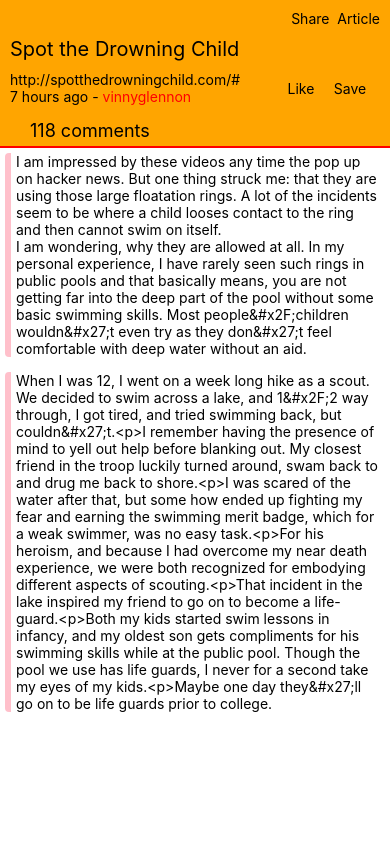
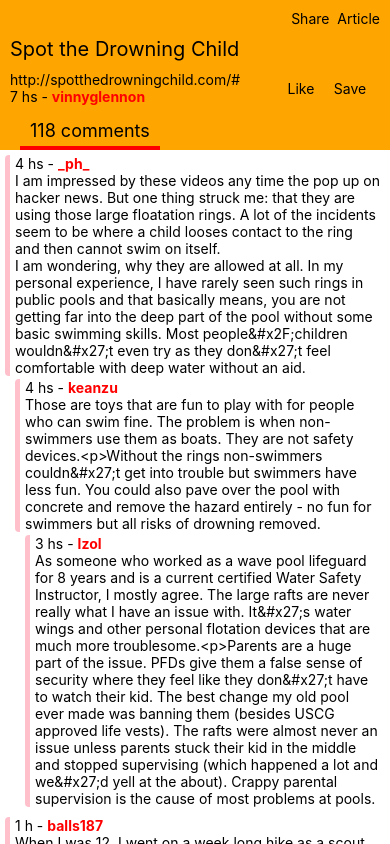
Before and after one commit to annshress/YCHN, a React Native app: screen / in a window 390 px wide. Built offline with nearby package versions, Linux system fonts and the light colour scheme.

Commit message:
comment as a tree

```diff
--- a/src/newsDetail/Comment.js
+++ b/src/newsDetail/Comment.js
@@ -1,29 +1,44 @@
 import React from 'react';
-import {StyleSheet, View, Text} from 'react-native';
+import {StyleSheet, View, Text, TouchableOpacity} from 'react-native';
+import {timeSince} from '../utils/datetime';
 
 const Comment = props => {
-  const {text} = props.comment;
+  const {text, time, by, level} = props.comment;
 
   return (
-    <View style={styles.container}>
-      <Text>{text}</Text>
+    <View style={{paddingLeft: level, marginTop: level ? -7 : 0}}>
+      <View style={styles.container}>
+        <View style={styles.topBar}>
+          <Text>{timeSince(time)} - </Text>
+          <TouchableOpacity>
+            <Text style={styles.authorText}>{by}</Text>
+          </TouchableOpacity>
+        </View>
+        <Text>{text}</Text>
+      </View>
     </View>
   );
 };
 
 const styles = StyleSheet.create({
   container: {
-    marginTop: 5,
-    marginBottom: 10,
+    marginVertical: 5,
     marginHorizontal: 5,
     paddingHorizontal: 5,
     borderLeftColor: 'pink',
-    borderLeftWidth: 6,
+    borderLeftWidth: 5,
     borderRadius: 4,
     shadowColor: 'grey',
     elevation: 5,
     backgroundColor: 'white',
   },
+  topBar: {
+    flexDirection: 'row',
+  },
+  authorText: {
+    color: 'red',
+    fontWeight: 'bold',
+  },
 });
 
 export default Comment;
--- a/src/newsDetail/Comments.js
+++ b/src/newsDetail/Comments.js
@@ -3,7 +3,7 @@ import {StyleSheet, View, ScrollView} from 'react-native';
 import Comment from './Comment';
 
 const Comments = props => {
-  const {kids} = props;
+  const {kids, root} = props;
 
   // using the kids IDs, fetch the resources
   const [comments] = React.useState([
@@ -35,11 +35,57 @@ const Comments = props => {
       time: 1583340431,
       type: 'comment',
     },
+    {
+      by: 'keanzu',
+      id: 22483709,
+      kids: [22484080, 22484046],
+      parent: 22483676,
+      text:
+        'Those are toys that are fun to play with for people who can swim fine. The problem is when non-swimmers use them as boats. They are not safety devices.<p>Without the rings non-swimmers couldn&#x27;t get into trouble but swimmers have less fun. You could also pave over the pool with concrete and remove the hazard entirely - no fun for swimmers but all risks of drowning removed.',
+      time: 1583329974,
+      type: 'comment',
+    },
+    {
+      by: 'lzol',
+      id: 22484080,
+      kids: [22484167, 22484180],
+      parent: 22483709,
+      text:
+        'As someone who worked as a wave pool lifeguard for 8 years and is a current certified Water Safety Instructor, I mostly agree. The large rafts are never really what I have an issue with. It&#x27;s water wings and other personal flotation devices that are much more troublesome.<p>Parents are a huge part of the issue. PFDs give them a false sense of security where they feel like they don&#x27;t have to watch their kid. The best change my old pool ever made was banning them (besides USCG approved life vests). The rafts were almost never an issue unless parents stuck their kid in the middle and stopped supervising (which happened a lot and we&#x27;d yell at the about). Crappy parental supervision is the cause of most problems at pools.',
+      time: 1583332742,
+      type: 'comment',
+    },
   ]);
+
+  const getNextComments = () => {
+    // fetch next 2 comments and store into state
+  };
+
+  var tree = [];
+
+  const reInitTree = () => {
+    tree = [];
+  };
+
+  const getCommentTree = (commentsId, level) => {
+    if (!level) {
+      level = 0;
+    }
+    commentsId.map(commentId => {
+      for (let i = 0; i < comments.length; i++) {
+        if (comments[i].id == commentId) {
+          tree.push({...comments[i], level: level});
+          // do the same for its children
+          getCommentTree(comments[i].kids, level + 10);
+        }
+      }
+    });
+    return tree;
+  };
 
   return (
     <ScrollView style={styles.container}>
-      {comments.map(comment => (
+      {getCommentTree(kids, 0).map(comment => (
         <Comment key={comment.id} {...{comment}} />
       ))}
     </ScrollView>
--- a/src/newsDetail/NewsBody.js
+++ b/src/newsDetail/NewsBody.js
@@ -8,7 +8,7 @@ const NewsBody = props => {
   return (
     <View style={styles.container}>
       <NewsTitle {...detail} />
-      <Comments kids={detail.kids} />
+      <Comments kids={detail.kids} root={detail.id} />
     </View>
   );
 };
--- a/src/newsDetail/NewsTitle.js
+++ b/src/newsDetail/NewsTitle.js
@@ -41,11 +41,13 @@ const NewsTitle = props => {
           </TouchableOpacity>
         </View>
         <SubTitle {...{url}} {...{since}} {...{by}} />
-        <View style={styles.comment}>
-          <Text style={styles.commentText}>{descendants} comments</Text>
+        <View style={styles.commentsNav}>
+          <View style={styles.comment}>
+            <Text style={styles.commentText}>{descendants} comments</Text>
+          </View>
+          <View />
         </View>
       </View>
-      <View style={styles.border} />
     </View>
   );
 };
@@ -65,18 +67,21 @@ const styles = StyleSheet.create({
   },
   comment: {
     marginTop: 5,
-    marginLeft: 20,
+    paddingHorizontal: 10,
     paddingBottom: 5,
+    borderBottomColor: 'red',
+    borderBottomWidth: 4,
   },
   commentText: {
     fontSize: 18,
   },
+  commentsNav: {
+    flexDirection: 'row',
+    justifyContent: 'space-between',
+    paddingHorizontal: 10,
+  },
   sinceText: {
     color: 'red',
-  },
-  border: {
-    borderBottomColor: 'red',
-    borderBottomWidth: 2,
   },
 });
 
--- a/src/newsDetail/SubTitle.js
+++ b/src/newsDetail/SubTitle.js
@@ -49,6 +49,7 @@ const styles = StyleSheet.create({
   },
   authorText: {
     color: 'red',
+    fontWeight: 'bold',
   },
 });
 
--- a/src/newsDetail/index.js
+++ b/src/newsDetail/index.js
@@ -9,7 +9,7 @@ const NewsDetail = () => {
     id: 22482731,
     kids: [
       22483676,
-      22483929,
+      22485314,
       22483345,
       22483124,
       22483791,
--- a/src/utils/datetime.js
+++ b/src/utils/datetime.js
@@ -13,26 +13,26 @@ export function timeSince(date) {
 
   if (difference > 31557600) {
     num = Math.floor(difference / 31557600);
-    period = ' year';
-  } else if (difference > 2629800) {
-    num = Math.floor(difference / 2629800);
-    period = ' month';
+    period = ' y';
+    // } else if (difference > 2629800) {
+    //   num = Math.floor(difference / 2629800);
+    //   period = ' m';
   } else if (difference > 604800) {
     num = Math.floor(difference / 604800);
-    period = ' week';
+    period = ' w';
   } else if (difference > 86400) {
     num = Math.floor(difference / 86400);
-    period = ' day';
+    period = ' d';
   } else if (difference > 3600) {
     num = Math.floor(difference / 3600);
-    period = ' hour';
+    period = ' h';
   } else if (difference > 60) {
     num = Math.floor(difference / 60);
-    period = ' minute';
+    period = ' m';
   }
   if (num > 1) {
     period = period + 's';
   }
 
-  return num + period + verb;
+  return num + period;
 }
```
